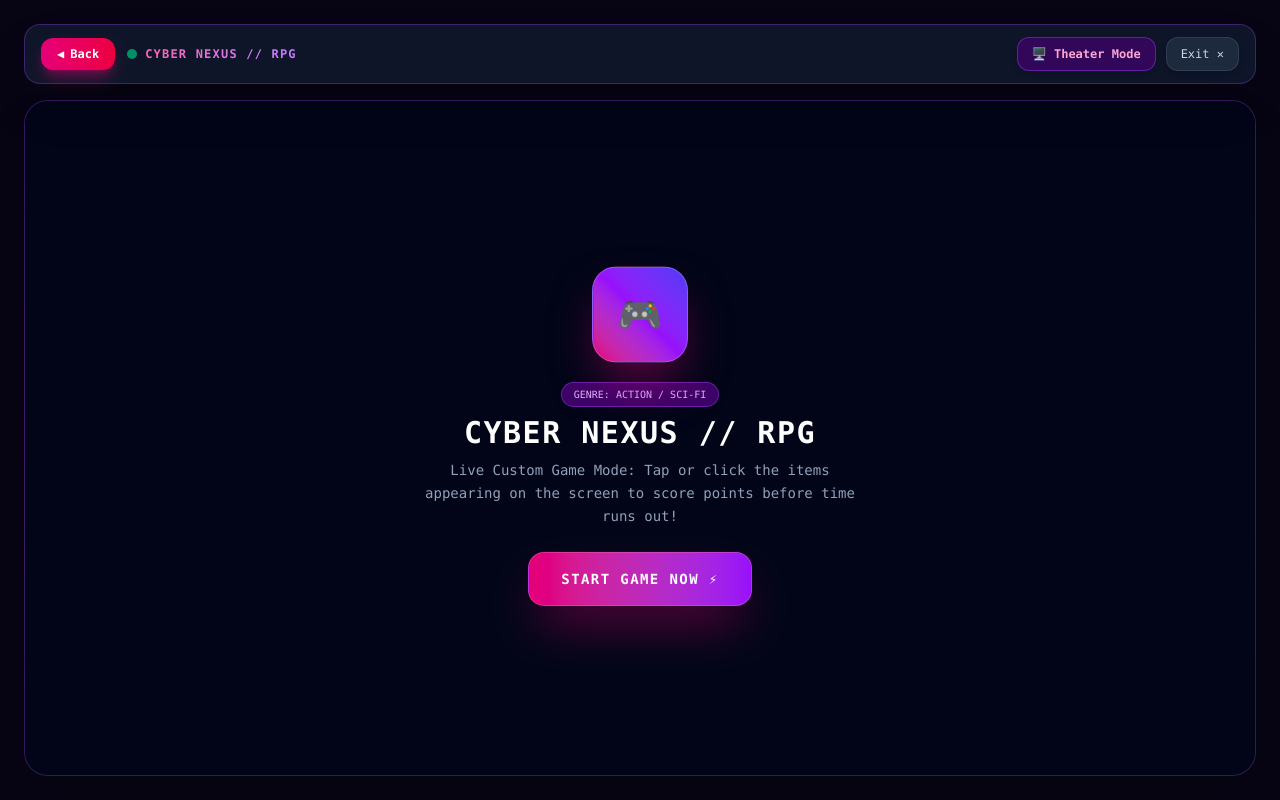
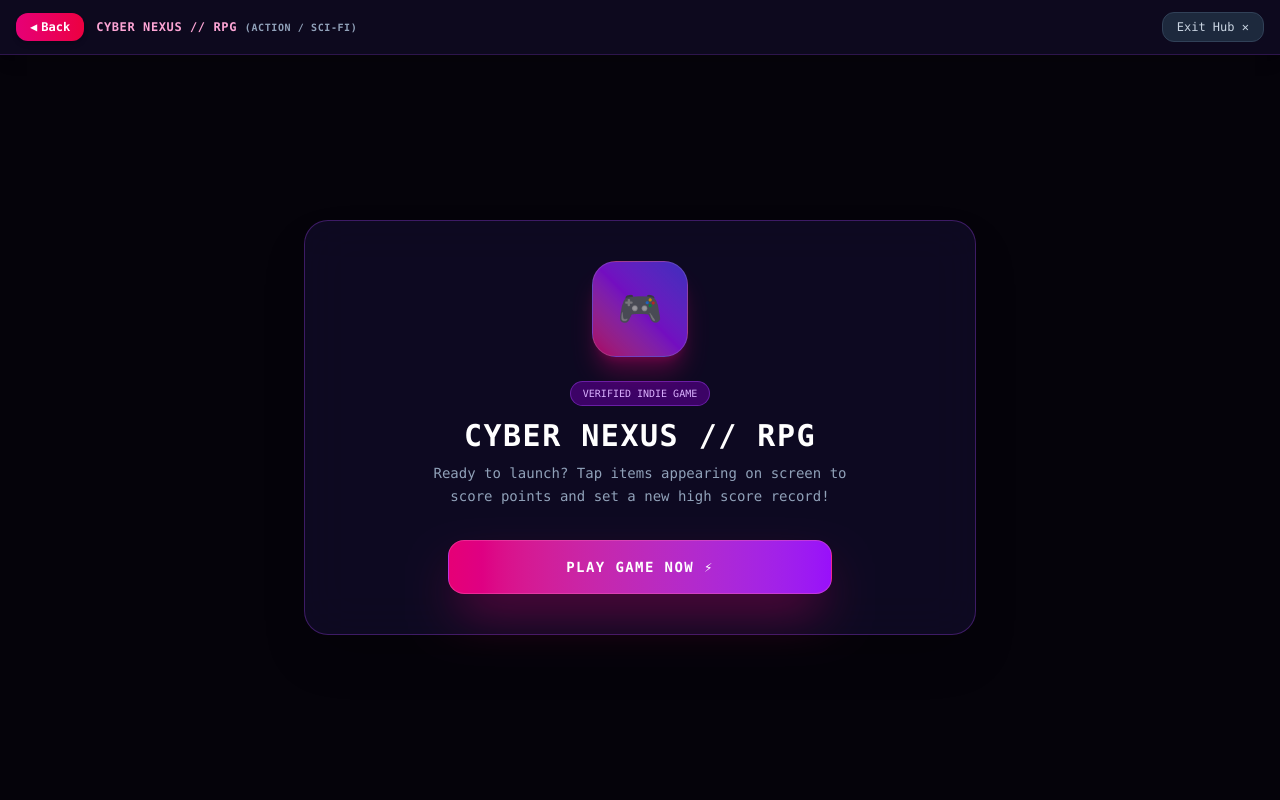
Before and after one commit to Patil-IndiePulse/IndiePulse, a Next.js app: page /play/1 in a window 1280 px wide. Built offline with nearby package versions, Linux system fonts and the light colour scheme.

Commit message:
fix: redesign game player interface to match steam platform launcher and fullscreen immersive gameplay

```diff
--- a/app/play/[id]/page.tsx
+++ b/app/play/[id]/page.tsx
@@ -16,7 +16,6 @@ export default function ProGamePlayer() {
   const [timeLeft, setTimeLeft] = useState(30);
   const [gameOver, setGameOver] = useState(false);
   const [targets, setTargets] = useState<{ id: number; x: number; y: number; type: string }[]>([]);
-  const [isTheaterMode, setIsTheaterMode] = useState(false);
 
   useEffect(() => {
     const savedGames = JSON.parse(localStorage.getItem('indipulse_games') || '{}');
@@ -132,105 +131,93 @@ export default function ProGamePlayer() {
   };
 
   return (
-    <main className="min-h-screen bg-[#070514] text-white flex flex-col select-none p-3 md:p-6 font-mono w-full">
+    <main className="min-h-screen bg-[#05030a] text-white flex flex-col select-none font-mono w-full">
 
-      {/* Steam-like Top Navigation Bar */}
-      <div className="w-full bg-slate-900/95 border border-purple-500/30 px-4 py-3 rounded-2xl flex flex-wrap items-center justify-between gap-3 shadow-2xl z-50 backdrop-blur-md mb-4">
+      {/* Steam-like Header Bar */}
+      <div className="w-full bg-[#0d091e] border-b border-purple-500/20 px-4 py-3 flex items-center justify-between shadow-lg shrink-0 z-50">
         <div className="flex items-center gap-3">
           <button
             onClick={() => router.back()}
-            className="px-4 py-2 rounded-xl bg-gradient-to-r from-pink-600 to-rose-600 hover:from-pink-500 text-white text-xs font-bold shadow-lg shadow-pink-600/40 transition-all hover:scale-105 active:scale-95 cursor-pointer flex items-center gap-1.5"
+            className="px-3.5 py-1.5 rounded-xl bg-gradient-to-r from-pink-600 to-rose-600 text-white text-xs font-bold shadow-md cursor-pointer flex items-center gap-1"
           >
             <span>◀</span> Back
           </button>
-
-          <div className="flex items-center gap-2">
-            <span className="w-2.5 h-2.5 rounded-full bg-emerald-500 animate-pulse"></span>
-            <h1 className="text-xs font-black text-transparent bg-clip-text bg-gradient-to-r from-pink-400 to-purple-400 uppercase tracking-widest truncate max-w-[160px] sm:max-w-xs">
-              {gameTitle}
-            </h1>
-          </div>
+          <h1 className="text-xs font-black uppercase tracking-wider text-pink-300 truncate max-w-[200px] sm:max-w-md">
+            {gameTitle} <span className="text-[10px] text-slate-400">({gameGenre})</span>
+          </h1>
         </div>
 
-        <div className="flex items-center gap-2.5">
-          {/* Theater Mode Toggle */}
-          <button
-            onClick={() => setIsTheaterMode(!isTheaterMode)}
-            className="px-3.5 py-2 rounded-xl bg-purple-950/80 border border-purple-500/40 text-xs font-bold text-pink-300 hover:bg-purple-900 transition-all cursor-pointer shadow-md"
-          >
-            🖥️ {isTheaterMode ? 'Standard View' : 'Theater Mode'}
-          </button>
-
-          <button
-            onClick={() => router.push('/')}
-            className="px-3.5 py-2 rounded-xl bg-slate-800 hover:bg-slate-700 border border-slate-600/50 text-xs text-slate-300 transition-all shadow-md cursor-pointer"
-          >
-            Exit ✕
-          </button>
-        </div>
+        <button
+          onClick={() => router.push('/')}
+          className="px-3.5 py-1.5 rounded-xl bg-slate-800 hover:bg-slate-700 text-xs text-slate-300 cursor-pointer border border-slate-700"
+        >
+          Exit Hub ✕
+        </button>
       </div>
 
-      {/* Main Game Arena Container - Fully Clean & Non-Zooming */}
-      <div className={`relative w-full flex-1 bg-gradient-to-b from-slate-950 via-purple-950/20 to-slate-950 rounded-3xl border border-purple-500/30 overflow-hidden flex flex-col items-center justify-center shadow-2xl ${isTheaterMode ? 'h-[85vh]' : 'min-h-[70vh]'}`}>
+      {/* Steam Library / Game Launcher View */}
+      <div className="relative w-full flex-1 flex flex-col items-center justify-center p-4 md:p-8">
 
         {!isPlaying && !gameOver && (
-          <div className="absolute inset-0 z-40 flex flex-col items-center justify-center bg-slate-950/95 backdrop-blur-xl p-6 text-center overflow-y-auto">
-            <div className="w-20 h-20 md:w-24 md:h-24 mb-4 rounded-3xl bg-gradient-to-tr from-pink-600 via-purple-600 to-indigo-600 flex items-center justify-center text-3xl md:text-4xl shadow-2xl shadow-pink-600/50 border border-white/20 animate-bounce">
-              {gameTitle.toLowerCase().includes('candy') ? '🍬' : '🎮'}
+          <div className="w-full max-w-2xl bg-[#0f0b24]/90 border border-purple-500/30 rounded-3xl p-6 md:p-10 shadow-2xl backdrop-blur-xl flex flex-col items-center text-center">
+            <div className="w-24 h-24 mb-6 rounded-3xl bg-gradient-to-tr from-pink-600 via-purple-600 to-indigo-600 flex items-center justify-center text-4xl shadow-xl shadow-pink-600/40 border border-white/20 animate-pulse">
+              🎮
             </div>
-            <span className="px-3 py-1 rounded-full bg-purple-950 border border-purple-500/40 text-[10px] text-purple-300 uppercase mb-2">
-              Genre: {gameGenre}
+            <span className="px-3 py-1 rounded-full bg-purple-950 border border-purple-500/40 text-[10px] text-purple-300 uppercase mb-3">
+              Verified Indie Game
             </span>
-            <h2 className="text-xl md:text-3xl font-black text-white mb-2 uppercase tracking-wider">{gameTitle}</h2>
-            <p className="text-xs md:text-sm text-slate-400 max-w-md mb-6 leading-relaxed">
-              Live Custom Game Mode: Tap or click the items appearing on the screen to score points before time runs out!
+            <h2 className="text-2xl md:text-3xl font-black text-white mb-2 uppercase tracking-wider">{gameTitle}</h2>
+            <p className="text-xs md:text-sm text-slate-400 max-w-md mb-8 leading-relaxed">
+              Ready to launch? Tap items appearing on screen to score points and set a new high score record!
             </p>
 
             <button
               onClick={startGame}
-              className="px-8 py-4 rounded-2xl bg-gradient-to-r from-pink-600 to-purple-600 hover:from-pink-500 text-white text-sm font-black uppercase tracking-widest shadow-2xl shadow-pink-600/50 transition-all hover:scale-105 active:scale-95 cursor-pointer border border-pink-400/40"
+              className="w-full max-w-sm py-4 rounded-2xl bg-gradient-to-r from-pink-600 to-purple-600 hover:from-pink-500 text-white text-sm font-black uppercase tracking-widest shadow-2xl shadow-pink-600/50 transition-all hover:scale-105 active:scale-95 cursor-pointer border border-pink-400/40"
             >
-              Start Game Now ⚡
+              Play Game Now ⚡
             </button>
           </div>
         )}
 
-        {/* Gameplay HUD */}
+        {/* Immersive Fullscreen Active Gameplay Arena */}
         {isPlaying && (
-          <>
-            <div className="absolute top-4 left-4 right-4 flex justify-between items-center z-30 pointer-events-none">
-              <div className="px-4 py-2 rounded-xl bg-slate-900/90 border border-purple-500/30 backdrop-blur-md shadow-lg text-xs">
+          <div className="absolute inset-0 w-full h-full bg-[#070514] flex flex-col z-40 overflow-hidden">
+
+            {/* In-Game Steam HUD Overlay */}
+            <div className="w-full bg-slate-950/80 border-b border-purple-500/20 px-6 py-3 flex justify-between items-center z-30 backdrop-blur-md">
+              <div className="text-xs font-mono text-slate-300">
                 SCORE: <span className="text-emerald-400 font-bold text-base ml-1">{score}</span>
               </div>
-              <div className="px-4 py-2 rounded-xl bg-slate-900/90 border border-purple-500/30 backdrop-blur-md shadow-lg text-xs">
-                TIME: <span className={`font-bold text-base ml-1 ${timeLeft <= 5 ? 'text-red-500 animate-ping' : 'text-pink-400'}`}>{timeLeft}s</span>
+              <div className="text-xs font-mono text-slate-300">
+                TIME LEFT: <span className={`font-bold text-base ml-1 ${timeLeft <= 5 ? 'text-red-500 animate-ping' : 'text-pink-400'}`}>{timeLeft}s</span>
               </div>
             </div>
 
-            {/* Clickable Items Field */}
-            <div className="absolute inset-0 cursor-crosshair">
+            {/* Tap Field */}
+            <div className="relative flex-1 w-full h-full cursor-crosshair">
               {targets.map((target) => (
                 <button
                   key={target.id}
                   onClick={(e) => handleTargetClick(target.id, target.type, e)}
                   style={{ top: `${target.y}%`, left: `${target.x}%` }}
-                  className="absolute w-16 h-16 -ml-8 -mt-8 rounded-2xl bg-gradient-to-tr from-pink-600 to-purple-600 hover:scale-125 active:scale-90 transition-transform shadow-2xl shadow-pink-600/60 flex items-center justify-center text-2xl border-2 border-white/40 animate-bounce cursor-pointer"
+                  className="absolute w-16 h-16 -ml-8 -mt-8 rounded-2xl bg-gradient-to-tr from-pink-600 to-purple-600 hover:scale-125 active:scale-90 transition-transform shadow-2xl shadow-pink-600/80 flex items-center justify-center text-2xl border-2 border-white/50 animate-bounce cursor-pointer"
                 >
                   {target.type}
                 </button>
               ))}
             </div>
-          </>
+          </div>
         )}
 
-        {/* Game Over Screen */}
+        {/* Steam-like Score Summary / Game Over Screen */}
         {gameOver && (
-          <div className="absolute inset-0 z-50 bg-slate-950/95 flex flex-col items-center justify-center backdrop-blur-xl p-6 text-center">
-            <div className="w-20 h-20 mb-4 rounded-3xl bg-purple-950/80 border border-purple-500/40 flex items-center justify-center text-3xl shadow-xl">
+          <div className="absolute inset-0 z-50 bg-[#070514]/95 flex flex-col items-center justify-center backdrop-blur-2xl p-6 text-center">
+            <div className="w-20 h-20 mb-4 rounded-3xl bg-purple-950 border border-purple-500/40 flex items-center justify-center text-3xl shadow-xl">
               🏆
             </div>
-            <h2 className="text-2xl font-black text-white mb-1 uppercase tracking-wider">{gameTitle} - Finished</h2>
-            <p className="text-xs text-slate-400 mb-6">Great session! Your score has been recorded.</p>
+            <h2 className="text-2xl md:text-3xl font-black text-white mb-1 uppercase tracking-wider">{gameTitle}</h2>
+            <p className="text-xs text-slate-400 mb-6">Game session completed successfully.</p>
 
             <div className="flex gap-4 mb-8">
               <div className="px-6 py-3 rounded-2xl bg-slate-900 border border-purple-500/30 text-xs">
@@ -238,7 +225,7 @@ export default function ProGamePlayer() {
                 <span className="text-emerald-400 font-bold text-xl">{score}</span>
               </div>
               <div className="px-6 py-3 rounded-2xl bg-slate-900 border border-purple-500/30 text-xs">
-                HIGH SCORE <br />
+                PERSONAL BEST <br />
                 <span className="text-pink-400 font-bold text-xl">{highScore}</span>
               </div>
             </div>
@@ -254,7 +241,7 @@ export default function ProGamePlayer() {
                 onClick={() => router.push('/')}
                 className="px-6 py-3 rounded-xl bg-slate-800 hover:bg-slate-700 text-white text-xs font-bold uppercase tracking-widest transition-all cursor-pointer"
               >
-                Back to Hub 🏠
+                Exit to Hub 🏠
               </button>
             </div>
           </div>
```
